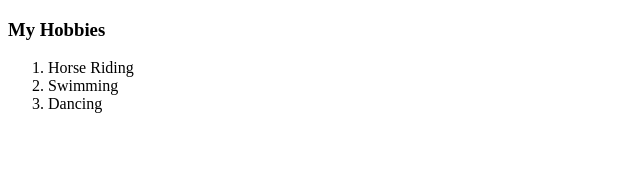
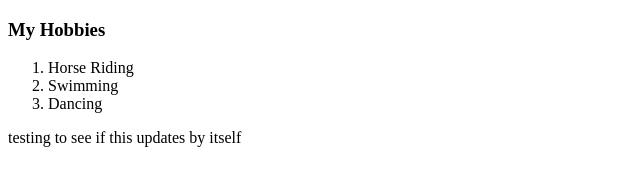
Before and after one commit to nathaliegrace/cv, a plain HTML site: page horseriding.html in a window 1280 px wide. Shown: the whole page, without its empty margins (0-640 px from the left). Drawn offline with Linux system fonts and the light colour scheme.

Commit message:
Update horseriding.html

```diff
--- a/horseriding.html
+++ b/horseriding.html
@@ -13,5 +13,6 @@
     <li>Swimming</li>
     <li>Dancing</li>
   </ol>
+  <p>testing to see if this updates by itself</p>
 </body>
 </html>
```
